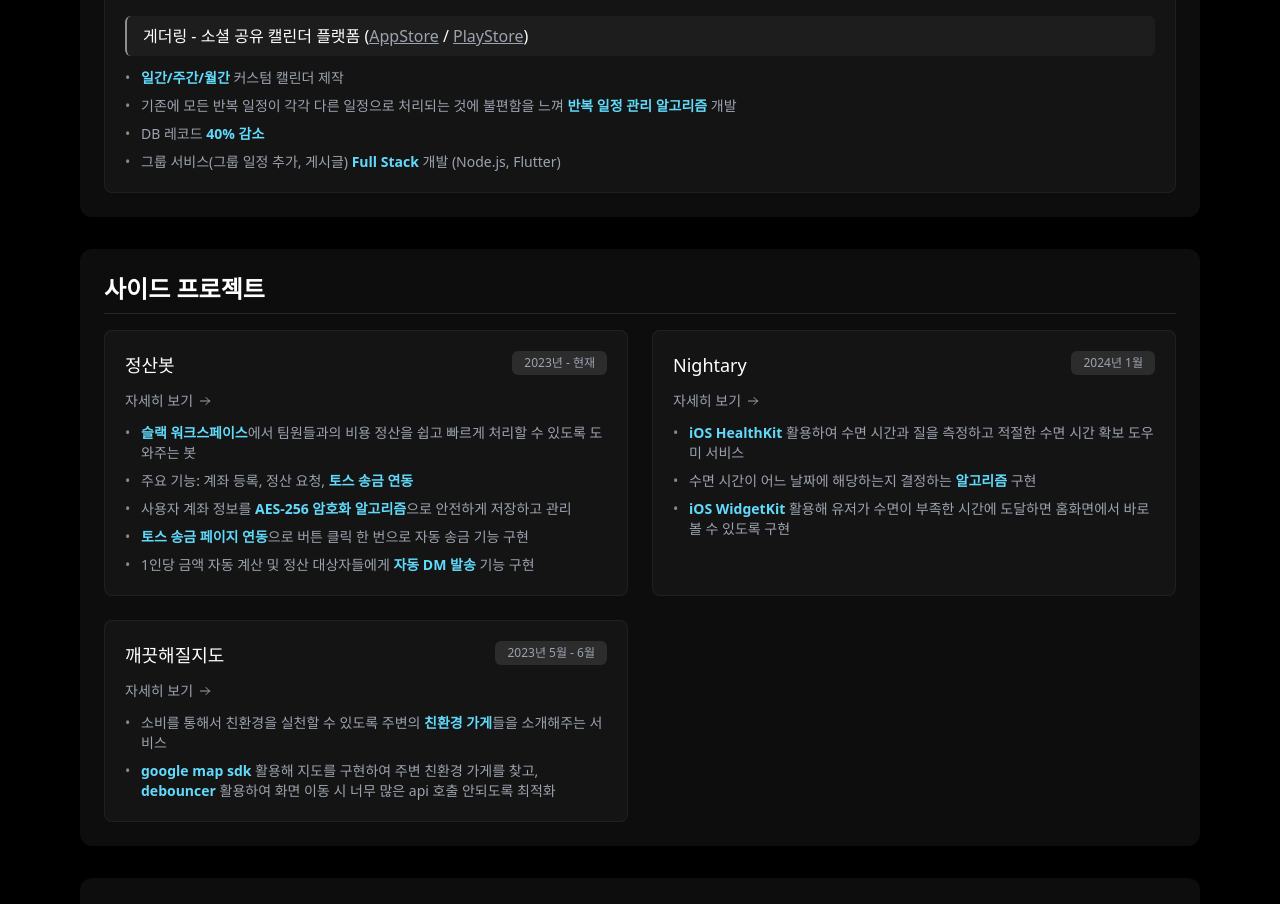
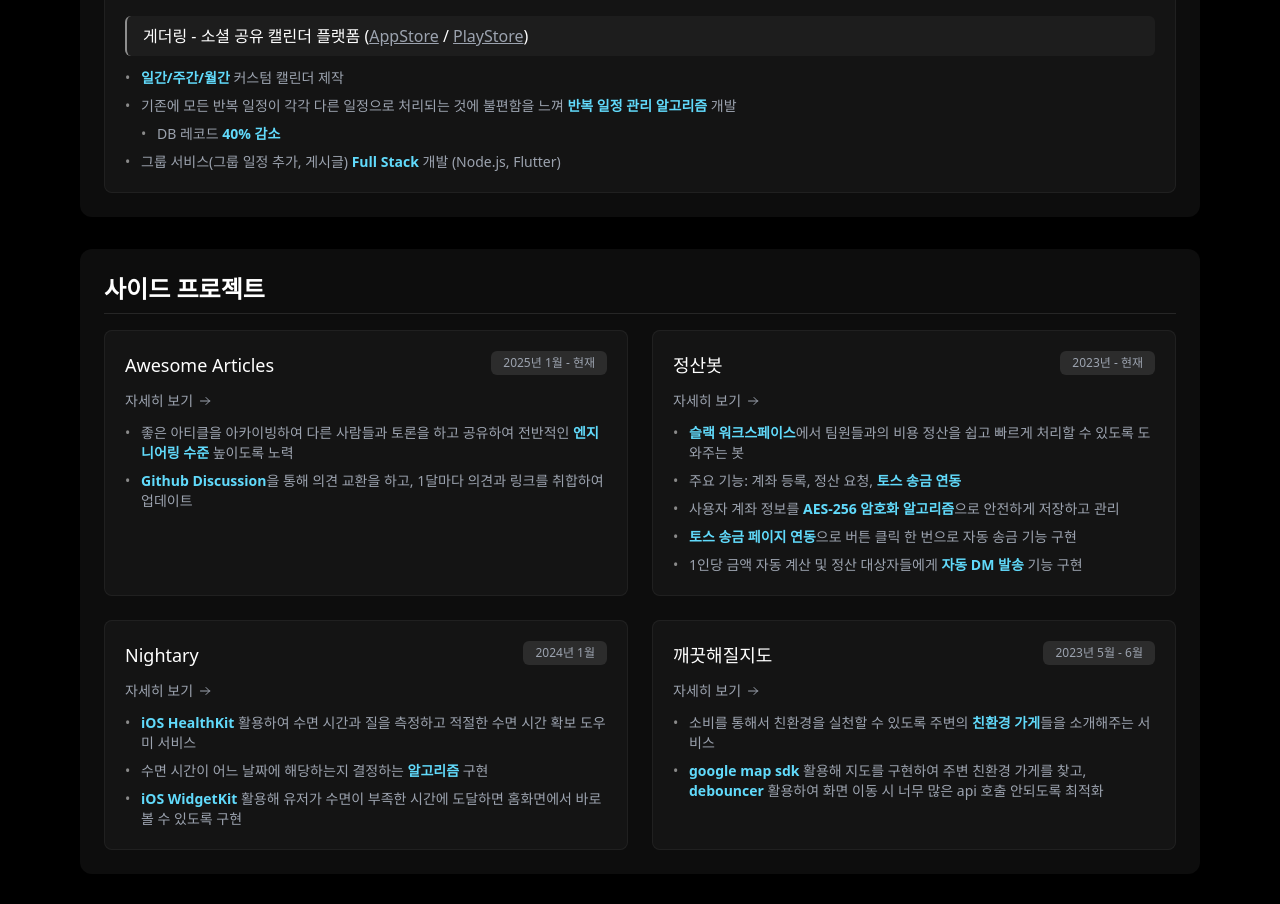
Before and after one commit to halfmoon-mind/projects, a React (Vite) app: page /resume in a window 1280 px wide. Shown: the part 1420-2324 px from the top of the page. Built offline with nearby package versions, Linux system fonts and the light colour scheme.

Commit message:
feat: awesome article 추가

```diff
--- a/src/pages/Resume.tsx
+++ b/src/pages/Resume.tsx
@@ -169,6 +169,15 @@
   ];
 
   const projects = [
+    {
+      name: "Awesome Articles",
+      period: "2025년 1월 - 현재",
+      link: "https://github.com/yourssu/awesome-articles",
+      description: [
+        "좋은 아티클을 아카이빙하여 다른 사람들과 토론을 하고 공유하여 전반적인 <strong class='text-[#61dafb]'>엔지니어링 수준</strong> 높이도록 노력",
+        "<strong class='text-[#61dafb]'>Github Discussion</strong>을 통해 의견 교환을 하고, 1달마다 의견과 링크를 취합하여 업데이트",
+      ],
+    },
     {
       name: "정산봇",
       period: "2023년 - 현재",
@@ -356,7 +365,8 @@
                                 desc.includes("Geek News, Toss Tech와 같은 뉴스레터") ||
                                 desc.includes("앱 배포 없이 Admin 페이지에서 손쉽게 메인페이지의 화면 구성") ||
                                 desc.includes("초기에 만든 웹뷰를 활용한 epub.js 뷰어보다 로딩 속도") ||
-                                desc.includes("하드 코딩된 데이터 제거하고")
+                                desc.includes("하드 코딩된 데이터 제거하고") ||
+                                desc.includes("DB 레코드 ")
                                   ? "ml-4"
                                   : ""
                               }`}
```
